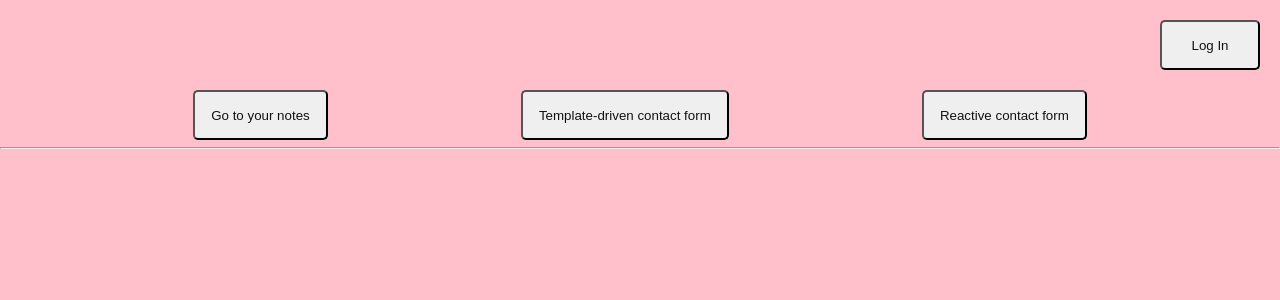
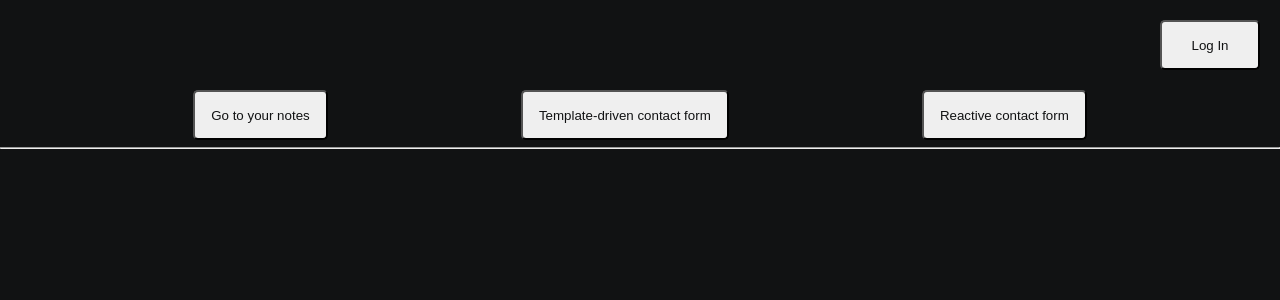
Before and after one commit to Saracier/StickerNotes, an Angular app: page / in a window 1280 px wide. Shown: the top 300 px of the page. Built offline with nearby package versions, Linux system fonts and the light colour scheme.

Commit message:
fix: fixed broken background color

```diff
--- a/src/styles.scss
+++ b/src/styles.scss
@@ -1,10 +1,9 @@
 /* You can add global styles to this file, and also import other style files */
 $base-color: #1e1f20;
 $dark-color: #111213;
-$pink-color: pink;
 
 :root {
-  background-color: $pink-color;
+  background-color: $dark-color;
 }
 
 html,
```
